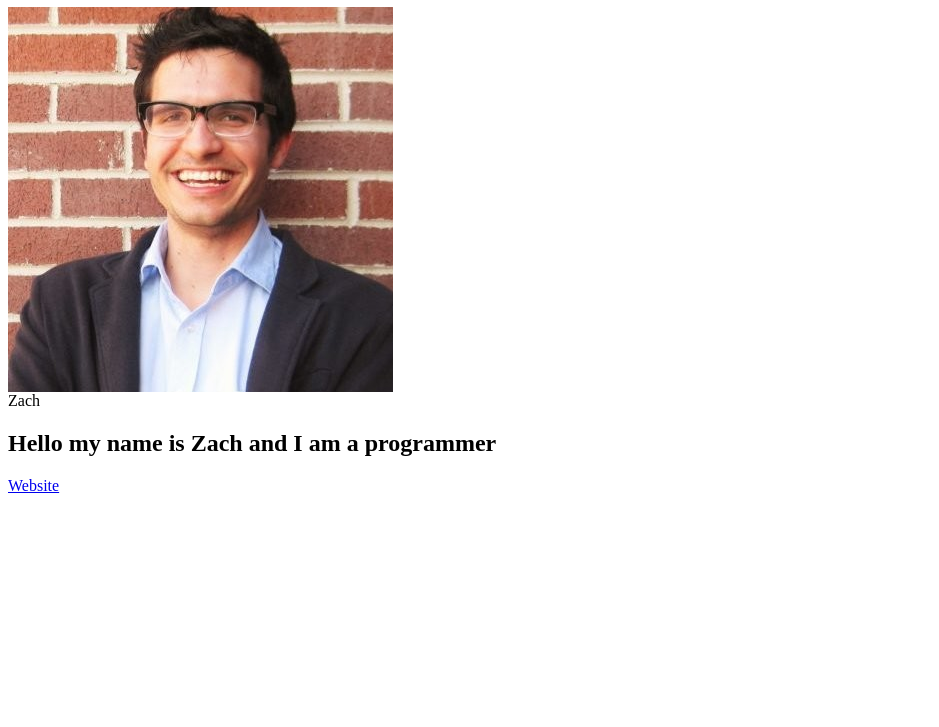
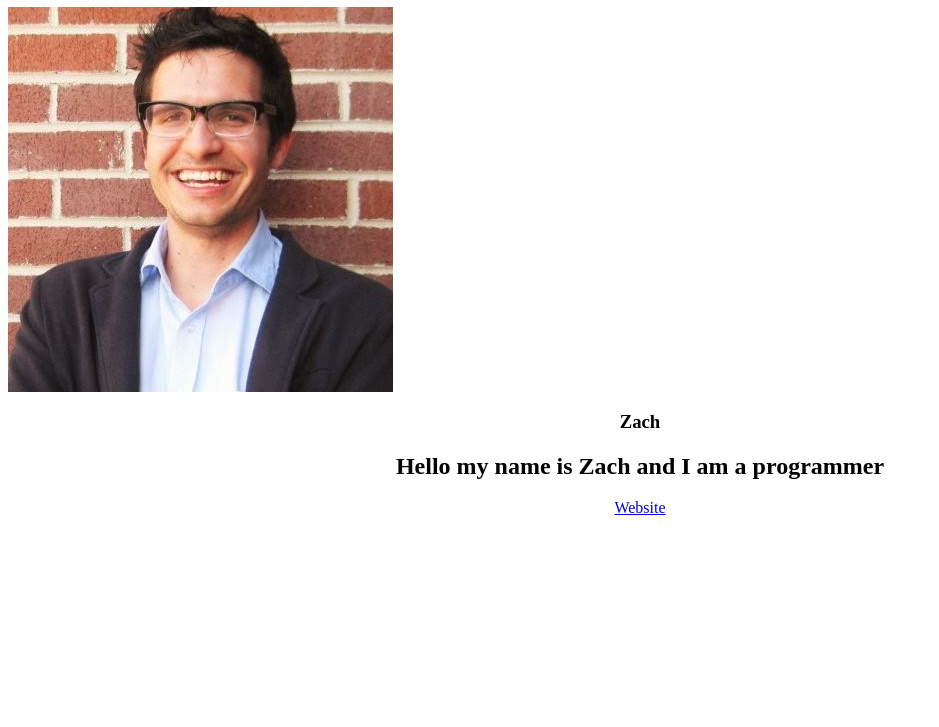
Before and after one commit to mzrickers/tributePage, a website: page index.html in a window 1280 px wide. Shown: the part 73-800 px from the top of the page, without its empty margins (0-939 px from the left). Drawn offline with Linux system fonts and the light colour scheme.

Commit message:
Centered everything

```diff
--- a/index.html
+++ b/index.html
@@ -2,13 +2,13 @@
 <html>
   <head>
       <link rel="stylesheet" href="styles.css">
-      <script src="https://cdn.freecodecamp.org/testable-projects-fcc/v1/bundle.js"></script>
   </head>
   <body id="main">
+        <script src="https://cdn.freecodecamp.org/testable-projects-fcc/v1/bundle.js"></script>
     <h1 id="title">Zach Rickers</h1>
       <div id="img-div">
         <img id="image" src="images/profilePic.jpeg"/>
-        <div id="img-caption">Zach</div>
+        <h3 id="img-caption">Zach</h3>
       </div>
     <h2 id="tribute-info">Hello my name is Zach and I am a programmer</h2>
     <a id="tribute-link" href="https://zachrickers.com/" target="_blank">Website</a>
--- a/styles.css
+++ b/styles.css
@@ -1,7 +1,17 @@
 
+#title, #img-caption, #tribute-info {
+    text-align: center;
+}
+
+/* you need to change references and images to block before you can align them */
+#tribute-link {
+    display: block;
+    text-align: center;
+}
 
 #image {
     max-width: 100%;
     display: block;
-    align-items: center;
+    /* margin: 0 auto; */
+    text-align: center;
 }
```
